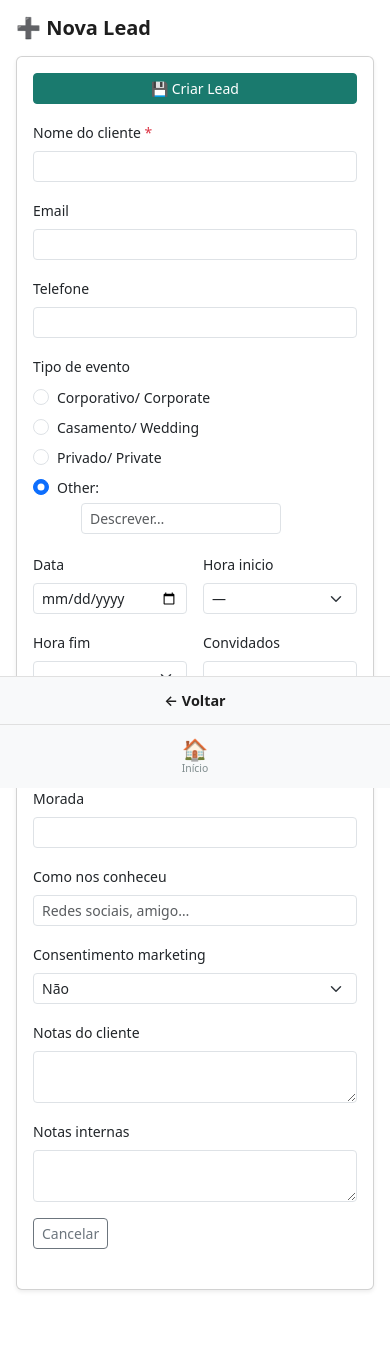
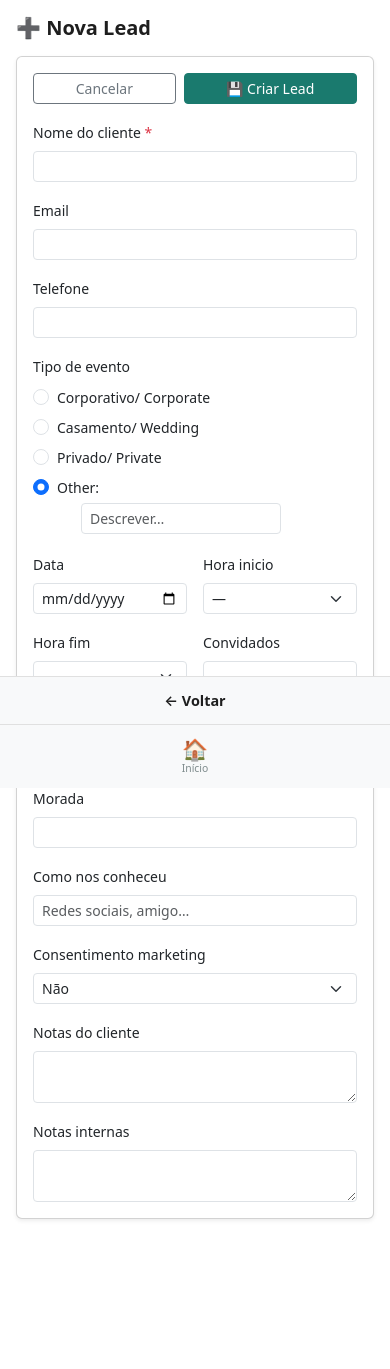
Before and after one commit to carlosjcmoreira/gelatoerp, a Flask app: page /eventos/leads/nova in a window 390 px wide. Shown: the part 56-1425 px from the top of the page. After the commit the page ends 1276 px from the top, so only its background shows below. Run offline with Flask 3, Linux system fonts and the light colour scheme; the visitor is signed in with stand-in values (Sample User, id 1); data that the repository does not hold is empty; parts of the project's set-up code (start-up, migrations or seed data) failed here and were passed over; some libraries are stand-ins or nearby versions.

Commit message:
task #360: Move primary submit buttons to top of page-level forms (mobile UX)
Moved primary submit buttons (Guardar/Registar/Criar/Confirmar) to the top of
all page-level POST forms so they are always visible on mobile without scrolling
past the iOS back navigation bar.

For dual-action forms (Cancelar + Guardar), both buttons are co-located at the
top in a d-flex row preserving order (Cancelar left, Guardar right). Cancel
links that were in removed save-bars have been fully restored.

Templates updated (save-bar removed → button moved inside form at top):
- producao/executar_plano.html, transferir.html, receitas.html, sabores_ativos.html
- producao/registo_producao_confirmar.html (+ Cancelar co-located at top)
- pastelaria/produzir.html, transferir.html
- confeitaria/produzir.html, transferir.html
- compras/criar_ordem.html, review_draft.html (+ Cancelar co-located at top)
- eventos/form_evento.html (+ Cancelar restored at top)
- eventos/pagamento.html (+ Cancelar restored at top)

Templates updated (button moved inside existing form, no save-bar):
- vendas/quebras.html, fecho_caixa.html
- producao/registar_quebra.html
- pastelaria/registar_quebra.html, confeitaria/registar_quebra.html
- avencas/form.html (+ Cancelar co-located at top)
- eventos/lead_form.html, evento_form.html (+ Cancelar co-located at top)
- compras/nova_fatura.html (all 3 channel forms)
- financeiro/faturas/registar.html (all 3 channel forms)

Excluded (as scoped): modals, filter forms, danger/delete buttons, gestor/ admin.

```diff
--- a/flask_app/templates/eventos/form_evento.html
+++ b/flask_app/templates/eventos/form_evento.html
@@ -4,8 +4,9 @@
 <h5 class="mb-3">{{ title }}</h5>
 
 <form method="post" id="eventoForm">
-    <div class="mb-3">
-        <button type="submit" class="btn btn-primary w-100">Guardar</button>
+    <div class="d-flex gap-2 mb-3">
+        <a href="{{ url_for('eventos.index') }}" class="btn btn-outline-secondary flex-fill">Cancelar</a>
+        <button type="submit" class="btn btn-primary flex-fill">Guardar</button>
     </div>
     <div class="mb-3">
         <label class="form-label fw-bold">Cliente *</label>
--- a/flask_app/templates/eventos/lead_form.html
+++ b/flask_app/templates/eventos/lead_form.html
@@ -8,8 +8,9 @@
     <div class="card shadow-sm">
         <div class="card-body">
             <form method="post">
-                <div class="mb-3">
-                    <button type="submit" class="btn btn-sm btn-primary w-100">💾 Criar Lead</button>
+                <div class="d-flex gap-2 mb-3">
+                    <a href="{{ url_for('eventos.leads') }}" class="btn btn-sm btn-outline-secondary flex-fill">Cancelar</a>
+                    <button type="submit" class="btn btn-sm btn-primary flex-fill">💾 Criar Lead</button>
                 </div>
                 <div class="row g-3">
                     <div class="col-12 col-sm-4">
@@ -72,9 +73,6 @@
                         <textarea name="internal_notes" class="form-control form-control-sm" rows="2"></textarea>
                     </div>
                 </div>
-                <div class="mt-3 d-flex gap-2 mb-4">
-                    <a href="{{ url_for('eventos.leads') }}" class="btn btn-sm btn-outline-secondary">Cancelar</a>
-                </div>
             </form>
         </div>
     </div>
--- a/flask_app/templates/eventos/pagamento.html
+++ b/flask_app/templates/eventos/pagamento.html
@@ -14,8 +14,9 @@
 </div>
 
 <form method="post">
-    <div class="mb-3">
-        <button type="submit" class="btn btn-success w-100">Guardar</button>
+    <div class="d-flex gap-2 mb-3">
+        <a href="{{ url_for('eventos.recebimentos') }}" class="btn btn-outline-secondary flex-fill">Cancelar</a>
+        <button type="submit" class="btn btn-success flex-fill">Guardar</button>
     </div>
     <div class="mb-3">
         <label class="form-label fw-bold">Valor Recebido (€)</label>
```
Also changed, not shown: flask_app/templates/avencas/form.html (+3 -5 lines), flask_app/templates/compras/review_draft.html (+3 -5 lines), flask_app/templates/eventos/evento_form.html (+3 -5 lines), flask_app/templates/producao/registo_producao_confirmar.html (+3 -5 lines).
